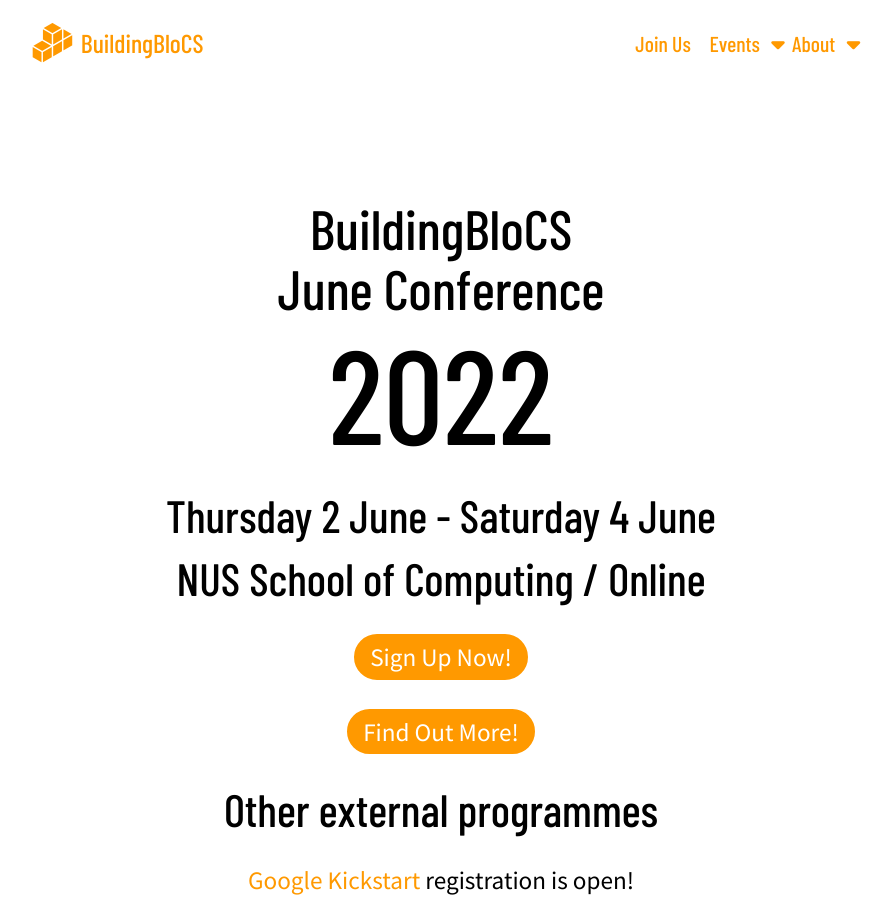
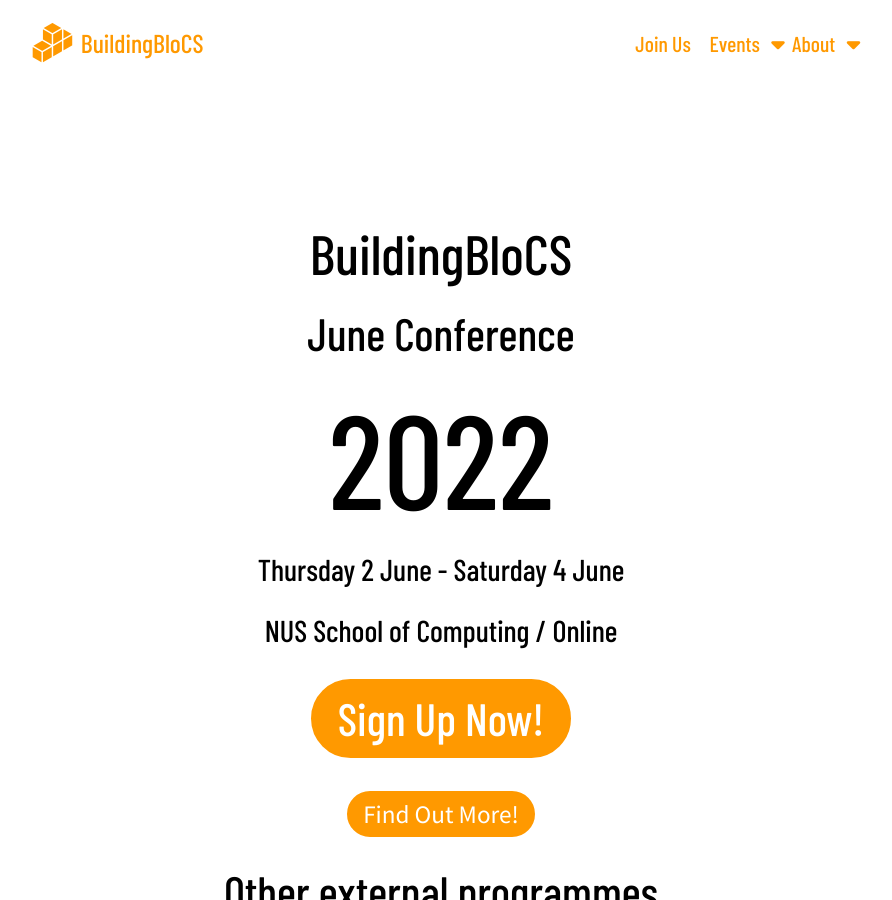
Before and after one commit to buildingblocs/2022, a Jekyll site: the page built from index.md, in a window 1280 px wide and 900 px high. Shown: the whole window, without its empty margins (199-1091 px from the left). Built offline with Jekyll 4.4.1, drawn with Linux system fonts in a browser that asks for light colours; nearby versions of some CDN libraries; some web fonts are replaced.

Commit message:
Updates
Updated Index
Updated June Conference page

```diff
--- a/index.md
+++ b/index.md
@@ -3,28 +3,23 @@
 published: true
 ---
 
-<br/><br/><br/><br/>
+<br/><br/><br/><br/><br>
 
 <section class="jumbo">
     <div class="main-div">
-        <h1>
-            {{ site.title }}<br>
-            <span>June Conference</span><br>
-            <span class="huge">2022</span>
-        </h1>
-        <h2>
-            <span>Thursday 2 June - Saturday 4 June</span><br>
-            <span>NUS School of Computing / Online</span>
-        </h2>
-	    <p><a class="btn" href="https://forms.gle/nRpQHPDduMHhZ9f37">Sign Up Now!</a></p>
+        <h1>{{ site.title }}</h1>
+        <h2>June Conference</h2>
+        <h1><span class="huge">2022</span></h1>
+        <h4>Thursday 2 June - Saturday 4 June</h4>
+        <h4>NUS School of Computing / Online</h4>
+	    <h2><p><a class="btn" href="https://forms.gle/nRpQHPDduMHhZ9f37">Sign Up Now!</a></p></h2>
 	    <p><a class="btn" href="{{ site.baseurl }}/events/june-conference/">Find Out More!</a></p>
 	    <h2>Other external programmes</h2>
 	    <p><a href="https://codingcompetitions.withgoogle.com/kickstart">Google Kickstart</a> registration is open!</p>
 	    <p><a href="https://for.edu.sg/bebrasdrctds">Bebras, DrCT and NM High School Data Science assessment/contests</a> are free for students in Singapore schools!</p>
-    <br/><br/>
     </div>
 </section>
-<br><br><br>
+<br><br><br><br><br>
 ## Theme: Computational Thinking, AI and Blockchain Education
 
 With the increasing importance of Computing education and AI literacy globally as well as disruptive emerging blockchain technologies, this year's focus areas will be on Computational Thinking, Artificial Intelligence and Blockchain Education!
```
Also changed, not shown: events/june-conference/index.md (+2 -2 lines).
